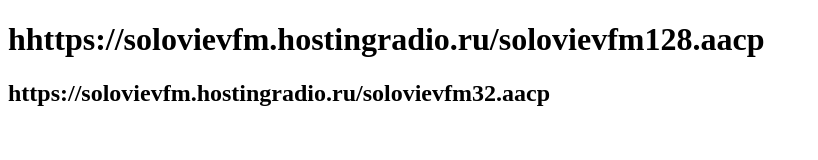
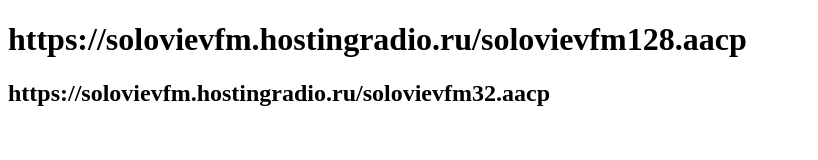
Before and after one commit to fuiwgfB/49, a plain HTML site: page index.html in a window 1280 px wide. Shown: the whole page, without its empty margins (0-818 px from the left). Drawn offline with Linux system fonts and the light colour scheme.

Commit message:
Update index.html

```diff
--- a/index.html
+++ b/index.html
@@ -1,7 +1,7 @@
 <!DOCTYPE html>
 <html>
   <head>
-<h1>hhttps://solovievfm.hostingradio.ru/solovievfm128.aacp</h1>
+<h1>https://solovievfm.hostingradio.ru/solovievfm128.aacp</h1>
     <h2>https://solovievfm.hostingradio.ru/solovievfm32.aacp</h2>
   </head>
 </html>
```
